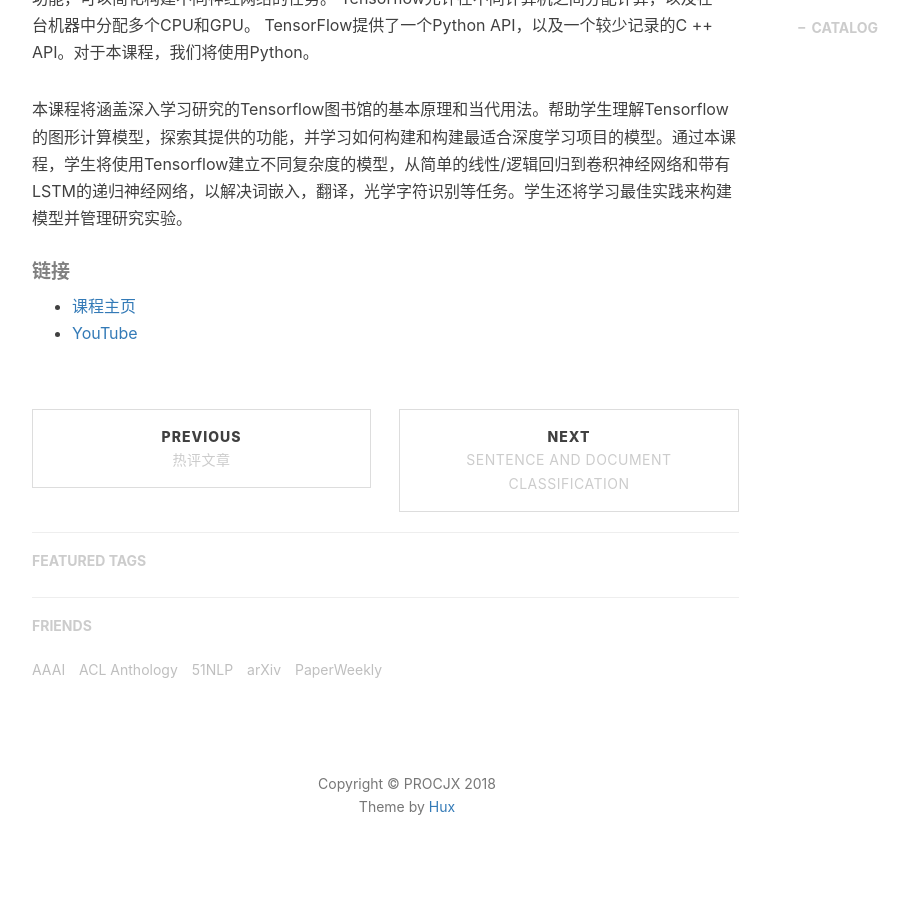
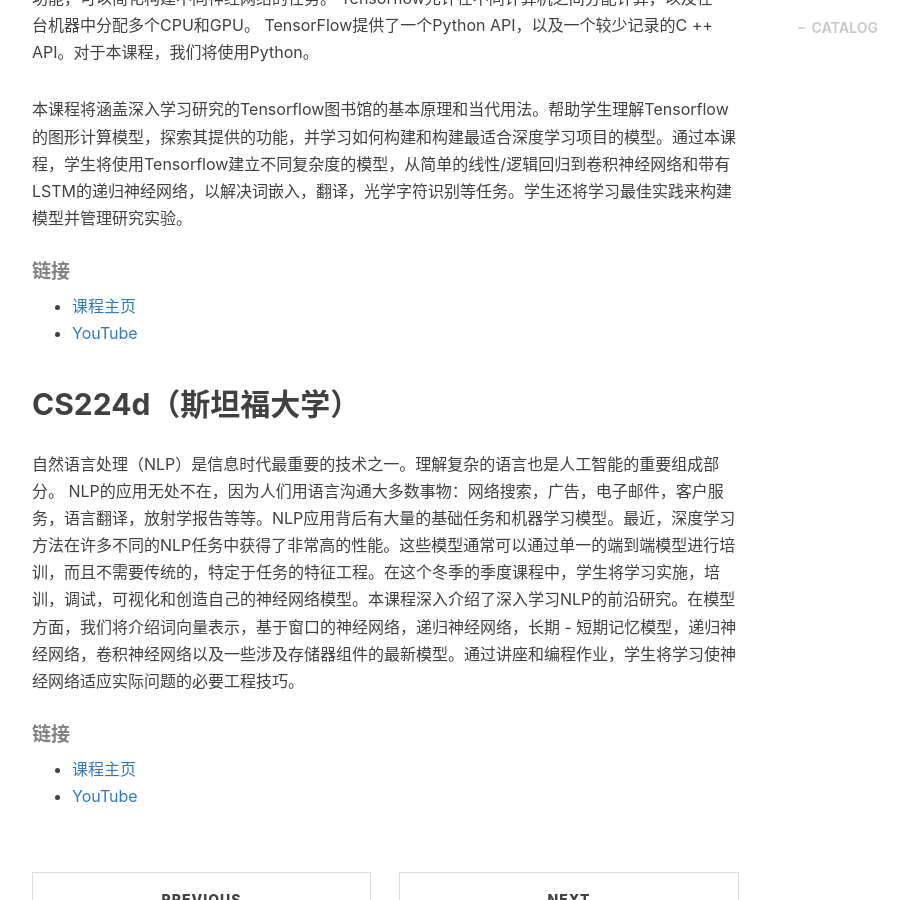
Before and after one commit to procjx/procjx.github.io.old, a Jekyll site: the page built from _posts/2017-11-26-公开课.md, in a window 1280 px wide and 900 px high, scrolled down 1652 px. Shown: the whole window, without its empty margins (233-1142 px from the left). Built offline with Jekyll 4.4.1, drawn with Linux system fonts in a browser that asks for light colours; nearby versions of some CDN libraries; comment, search, counter and statistics services are not loaded.

Commit message:
Update 2017-11-26-公开课.md

```diff
--- a/_posts/2017-11-26-公开课.md
+++ b/_posts/2017-11-26-公开课.md
@@ -10,6 +10,7 @@
     - 公开课
     - 机器学习
     - Tensorflow
+    - NLP
     - CNN
 
 ---
@@ -37,3 +38,9 @@
 ##### 链接
 - [课程主页](https://web.stanford.edu/class/cs20si/)
 - [YouTube](https://www.youtube.com/watch?v=g-EvyKpZjmQ&list=PLQ0sVbIj3URf94DQtGPJV629ctn2c1zN-)
+
+## CS224d（斯坦福大学）
+自然语言处理（NLP）是信息时代最重要的技术之一。理解复杂的语言也是人工智能的重要组成部分。 NLP的应用无处不在，因为人们用语言沟通大多数事物：网络搜索，广告，电子邮件，客户服务，语言翻译，放射学报告等等。NLP应用背后有大量的基础任务和机器学习模型。最近，深度学习方法在许多不同的NLP任务中获得了非常高的性能。这些模型通常可以通过单一的端到端模型进行培训，而且不需要传统的，特定于任务的特征工程。在这个冬季的季度课程中，学生将学习实施，培训，调试，可视化和创造自己的神经网络模型。本课程深入介绍了深入学习NLP的前沿研究。在模型方面，我们将介绍词向量表示，基于窗口的神经网络，递归神经网络，长期 - 短期记忆模型，递归神经网络，卷积神经网络以及一些涉及存储器组件的最新模型。通过讲座和编程作业，学生将学习使神经网络适应实际问题的必要工程技巧。<br/>
+##### 链接
+- [课程主页](http://web.stanford.edu/class/cs224n/)
+- [YouTube](https://www.youtube.com/playlist?list=PL3FW7Lu3i5Jsnh1rnUwq_TcylNr7EkRe6)
```
